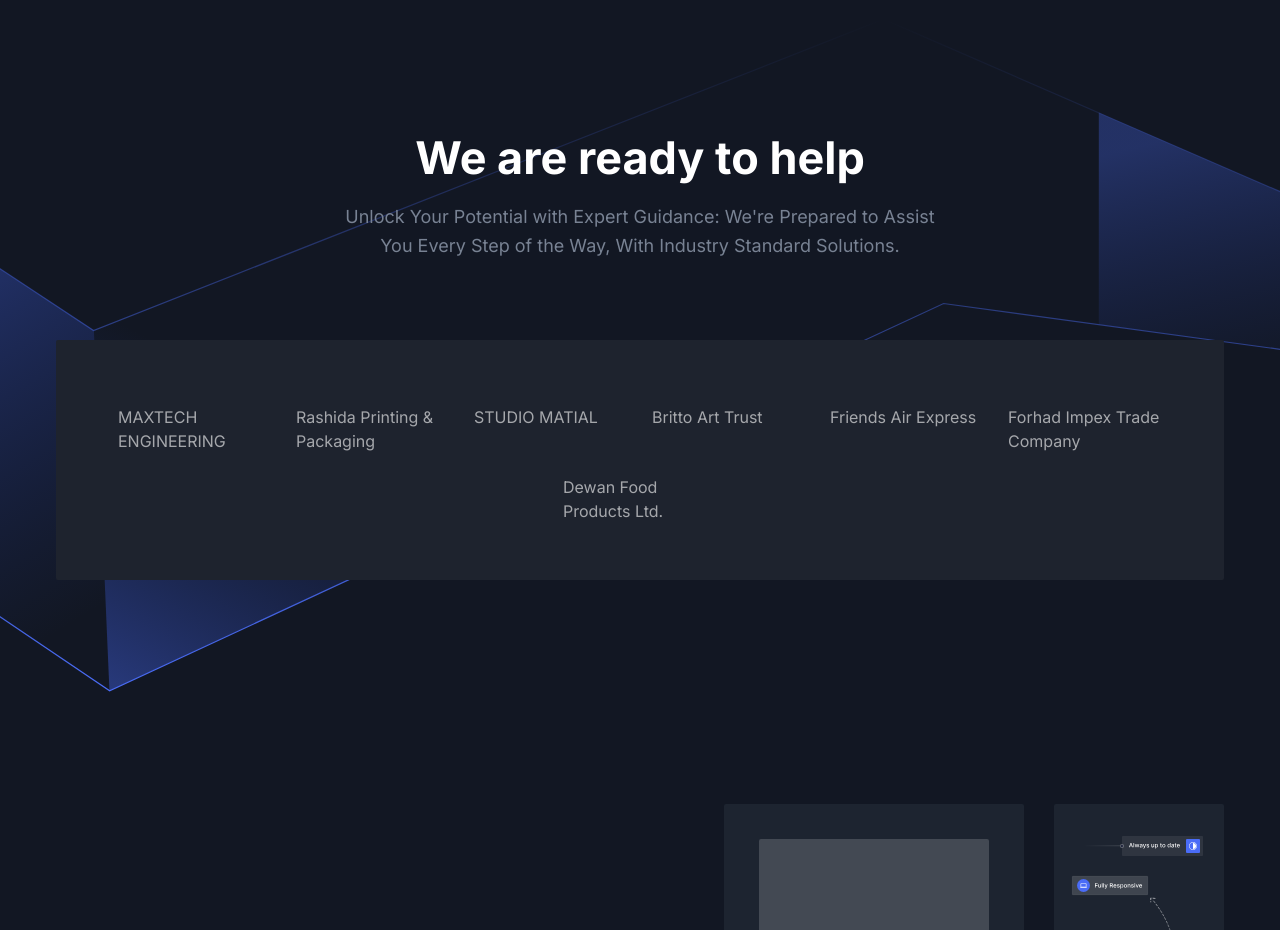
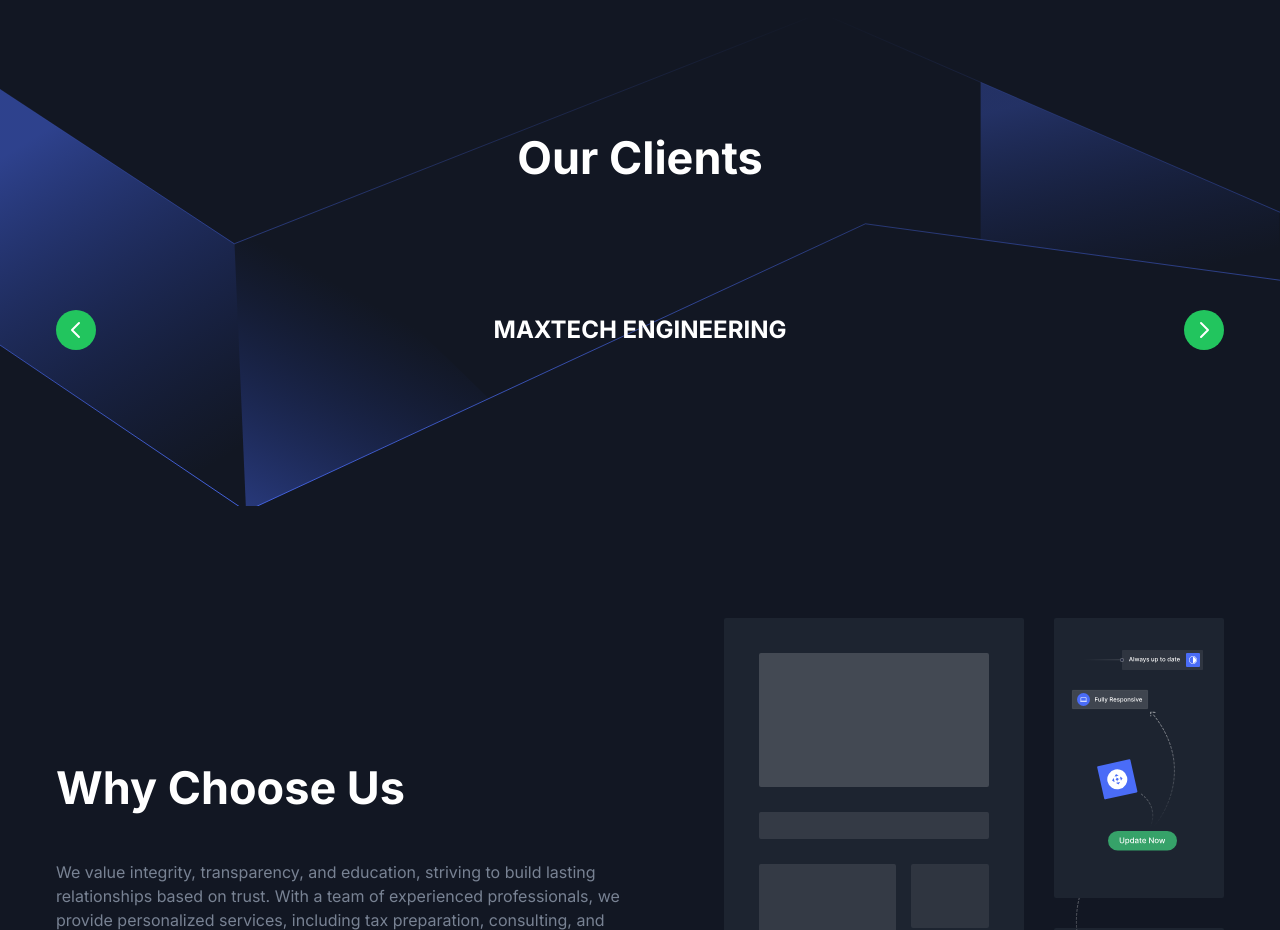
Before and after one commit to Fah1m09/taxationCarePortfolio, a Next.js app: page / in a window 1280 px wide. Shown: the part 1760-2690 px from the top of the page. Built offline with nearby package versions, Linux system fonts and the light colour scheme; no server answers.

Commit message:
update: fav, clients

```diff
--- a/src/components/Technologies/index.tsx
+++ b/src/components/Technologies/index.tsx
@@ -1,25 +1,104 @@
+"use client";
+
+import SectionTitle from "@/components/Common/SectionTitle";
+import { useState } from "react";
 import technologiesData from "./technologiesData";
-import SingleTechnology from "./SingleTechnology";
-import SectionTitle from "@/components/Common/SectionTitle";
 
 const Technologies = () => {
+  const [current, setCurrent] = useState(0);
+
+  const nextSlide = () => {
+    setCurrent((prev) => (prev + 1) % technologiesData.length);
+  };
+
+  const prevSlide = () => {
+    setCurrent(
+      (prev) => (prev - 1 + technologiesData.length) % technologiesData.length,
+    );
+  };
+
   return (
     <section className="relative z-10 py-16 md:py-20 lg:py-28">
       <div className="container">
-        <SectionTitle
-          title="We are ready to help"
-          paragraph="Unlock Your Potential with Expert Guidance: We're Prepared to Assist You Every Step of the Way, With Industry Standard Solutions."
-          center
-          mb="80px"
-        />
-
-        <div className="-mx-4 flex flex-wrap">
-          <div className="w-full px-4">
-            <div className="flex flex-wrap items-center justify-center rounded-sm bg-gray-light px-8 py-8 dark:bg-gray-dark sm:px-10 md:px-[50px] md:py-[40px] xl:p-[50px] 2xl:px-[70px] 2xl:py-[60px]">
-              {technologiesData.map((technology) => (
-                <SingleTechnology key={technology.id} technology={technology} />
+        <SectionTitle title="Our Clients" paragraph="" center mb="80px" />
+        <div
+          className="relative mx-auto w-full
+                     rounded-lg p-6
+                    py-12"
+        >
+          <div className="overflow-hidden">
+            <div
+              className="flex transition-transform  duration-700 ease-in-out"
+              style={{ transform: `translateX(-${current * 100}%)` }}
+            >
+              {technologiesData.map((testimonial, index) => (
+                <div key={index} className="w-full flex-shrink-0">
+                  <div className="rounded-lg  transition-shadow duration-300 hover:shadow-2xl">
+                    <h3 className="text-center text-2xl font-bold ">
+                      {testimonial.name}
+                    </h3>
+                  </div>
+                </div>
               ))}
             </div>
+          </div>
+
+          {/* Previous button */}
+          <div
+            className="absolute left-0
+                      top-1/2 -translate-y-1/2 transform"
+          >
+            <button
+              className="rounded-full bg-green-500
+                     p-2
+                     text-white transition-colors
+                     duration-300 hover:bg-green-600"
+              onClick={prevSlide}
+            >
+              <svg
+                xmlns="http://www.w3.org/2000/svg"
+                fill="none"
+                viewBox="0 0 24 24"
+                strokeWidth={2}
+                stroke="currentColor"
+                className="h-6 w-6"
+              >
+                <path
+                  strokeLinecap="round"
+                  strokeLinejoin="round"
+                  d="M15 19l-7-7 7-7"
+                />
+              </svg>
+            </button>
+          </div>
+
+          {/* Next button */}
+          <div
+            className="absolute right-0
+                      top-1/2 -translate-y-1/2 transform"
+          >
+            <button
+              className="rounded-full bg-green-500
+                     p-2
+                     text-white transition-colors
+                     duration-300 hover:bg-green-600"
+              onClick={nextSlide}
+            >
+              <svg
+                xmlns="http://www.w3.org/2000/svg"
+                fill="none"
+                viewBox="0 0 24 24"
+                strokeWidth={2}
+                stroke="currentColor"
+                className="h-6 w-6"
+              >
+                <path
+                  strokeLinecap="round"
+                  strokeLinejoin="round"
+                  d="M9 5l7 7-7 7"
+                />
+              </svg>
+            </button>
           </div>
         </div>
       </div>
--- a/src/components/Technologies/technologiesData.tsx
+++ b/src/components/Technologies/technologiesData.tsx
@@ -1,52 +1,60 @@
-import { Technology } from "@/types/technology";
+import { Clients } from "@/types/client";
 
-const technologiesData: Technology[] = [
+
+const technologiesData: Clients[] = [
   {
     id: 1,
     name: "MAXTECH ENGINEERING",
-    href: "https://react.dev/",
+    type: "",
+    href: "",
     image: "/images/brands/react.svg",
     imageLight: "/images/brands/react-light.svg",
   },
   {
     id: 2,
     name: "Rashida Printing & Packaging",
-    href: "https://nextjs.org/",
+    type: "",
+    href: "",
     image: "/images/brands/nextjs.svg",
     imageLight: "/images/brands/nextjs-light.svg",
   },
   {
     id: 3,
     name: "STUDIO MATIAL",
-    href: "https://vuejs.org/",
+    type: "",
+    href: "",
     image: "/images/brands/vuejs.svg",
     imageLight: "/images/brands/vuejs-light.svg",
   },
   {
     id: 4,
     name: "Britto Art Trust",
-    href: "https://angular.io/",
+    type: "",
+    href: "",
     image: "/images/brands/angular.svg",
     imageLight: "/images/brands/angular-light.svg",
   },
   {
     id: 5,
     name: "Friends Air Express",
-    href: "https://dotnet.microsoft.com/en-us/",
+    type: "",
+    href: "",
     image: "/images/brands/netcore.svg",
     imageLight: "/images/brands/netcore-light.svg",
   },
   {
     id: 6,
     name: "Forhad Impex Trade Company",
-    href: "https://nodejs.org/en",
+    type: "",
+    href: "",
     image: "/images/brands/nodejs.svg",
     imageLight: "/images/brands/nodejs-light.svg",
   },
   {
     id: 7,
     name: "Dewan Food Products Ltd.",
-    href: "https://nodejs.org/en",
+    type: "",
+    href: "",
     image: "/images/brands/nodejs.svg",
     imageLight: "/images/brands/nodejs-light.svg",
   },
--- a/src/types/technology.ts
+++ b/src/types/client.ts
@@ -1,6 +1,7 @@
-export type Technology = {
+export type Clients = {
   id: number;
   name: string;
+  type: string;
   href: string;
   image: string;
   imageLight?: string;
```
Also changed, not shown: 1 other file (tests, documents, lock files or other folders).
